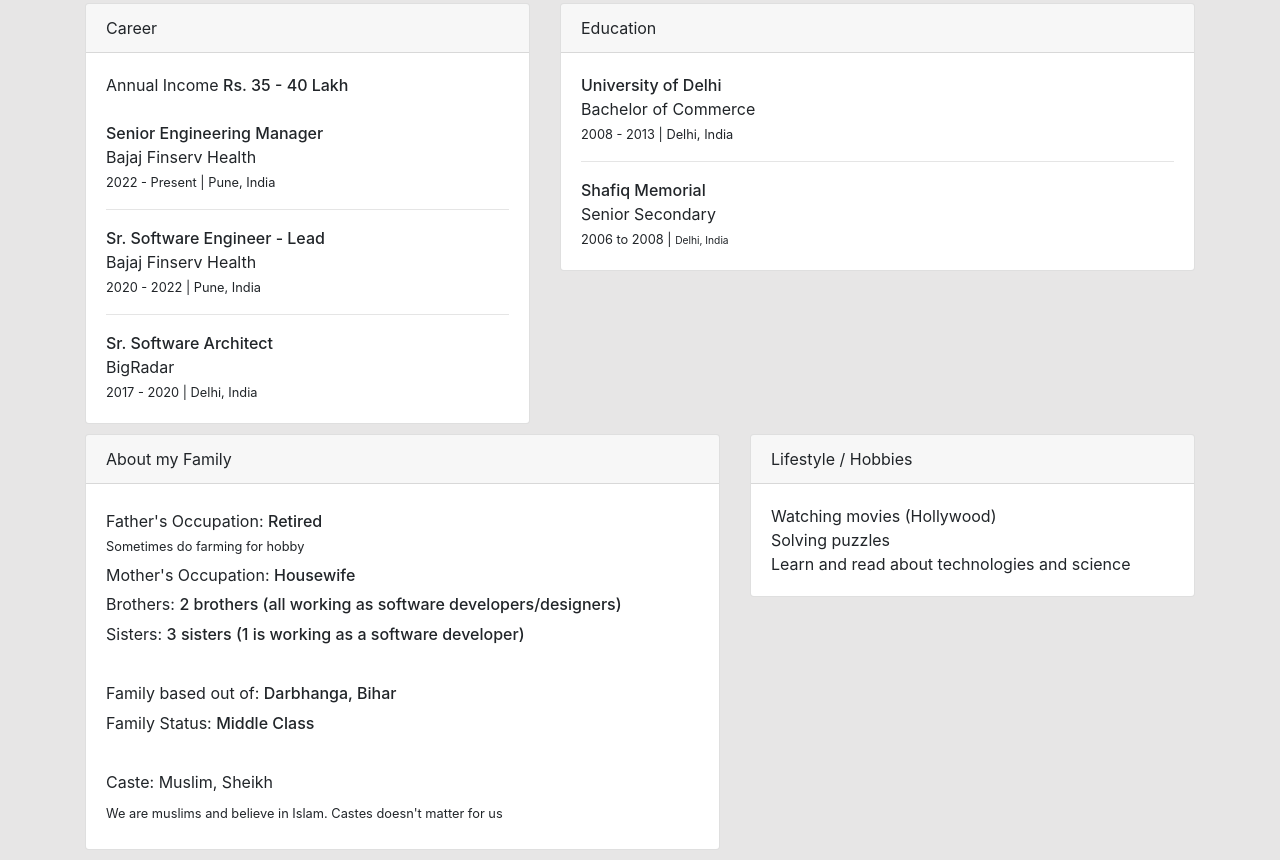
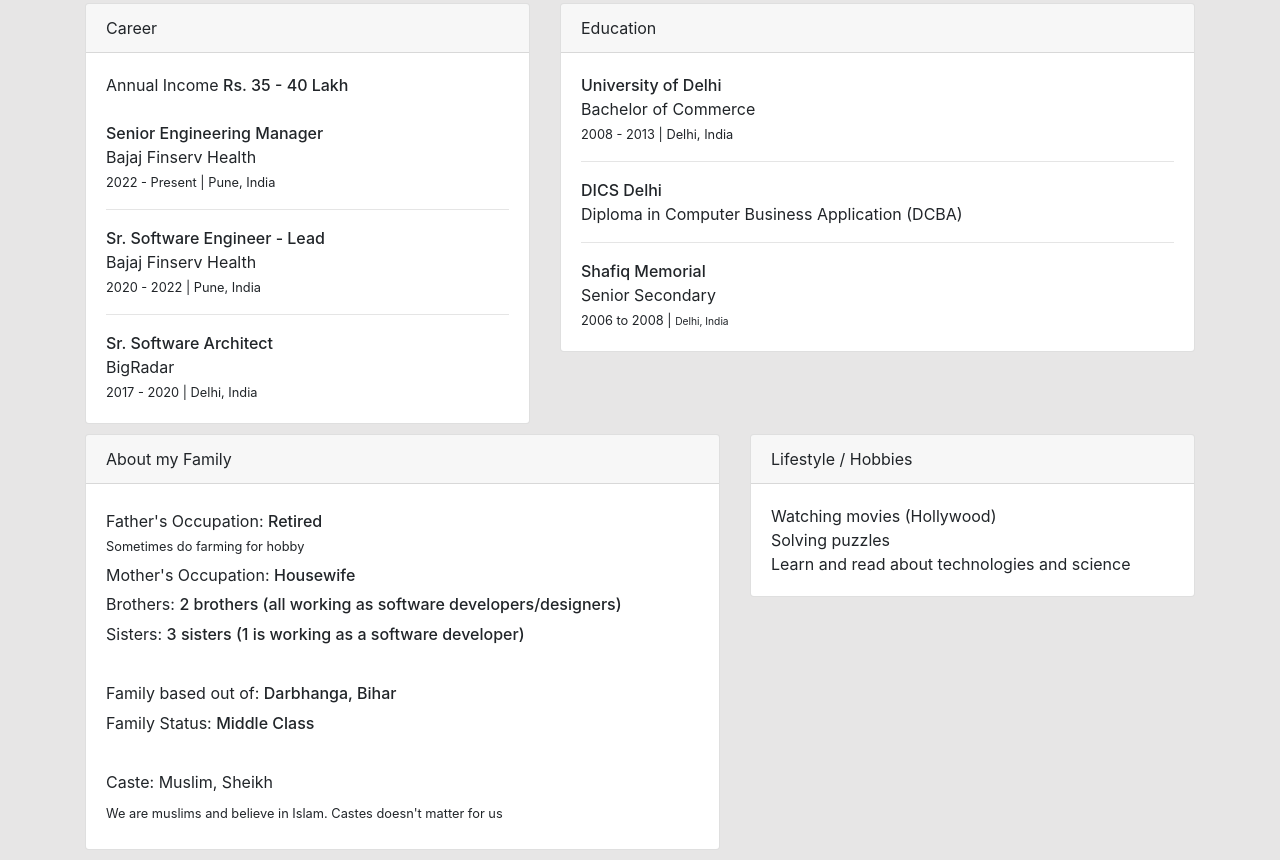
Before and after one commit to md-adil/bio, a website built with Parcel: page index.html in a window 1280 px wide. Shown: the part 787-1647 px from the top of the page. Built offline with nearby package versions, Linux system fonts and the light colour scheme; a web font is replaced by a local one.

Commit message:
updated application

```diff
--- a/index.html
+++ b/index.html
@@ -95,6 +95,9 @@
                             <div>Bachelor of Commerce</div>
                             <div><small> 2008 - 2013 | Delhi, India</small></div>
                             <hr />
+                            <div><strong>DICS Delhi</strong></div>
+                            <div>Diploma in Computer Business Application (DCBA)</div>
+                            <hr />
                             <div><strong>Shafiq Memorial</strong></div>
                             <div>Senior Secondary</div>
                             <div>
```
Also changed, not shown: docs/index.html (+1 -1 lines).
